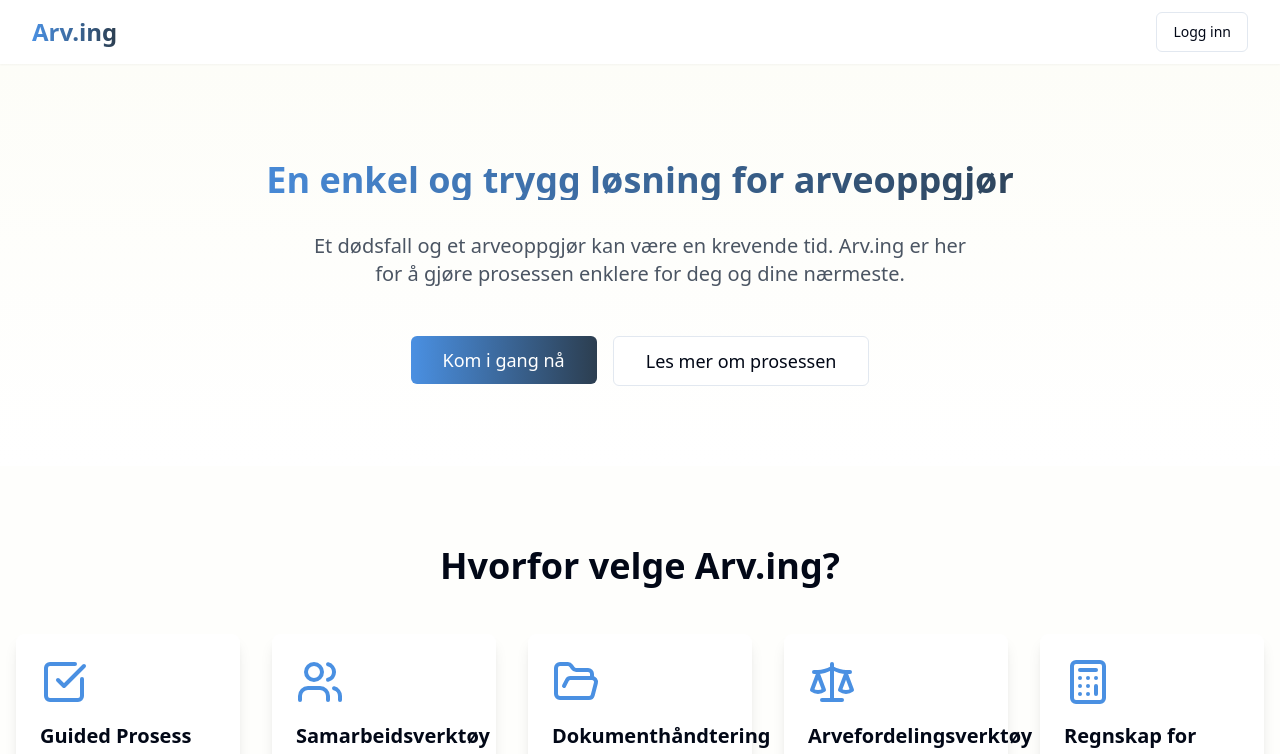
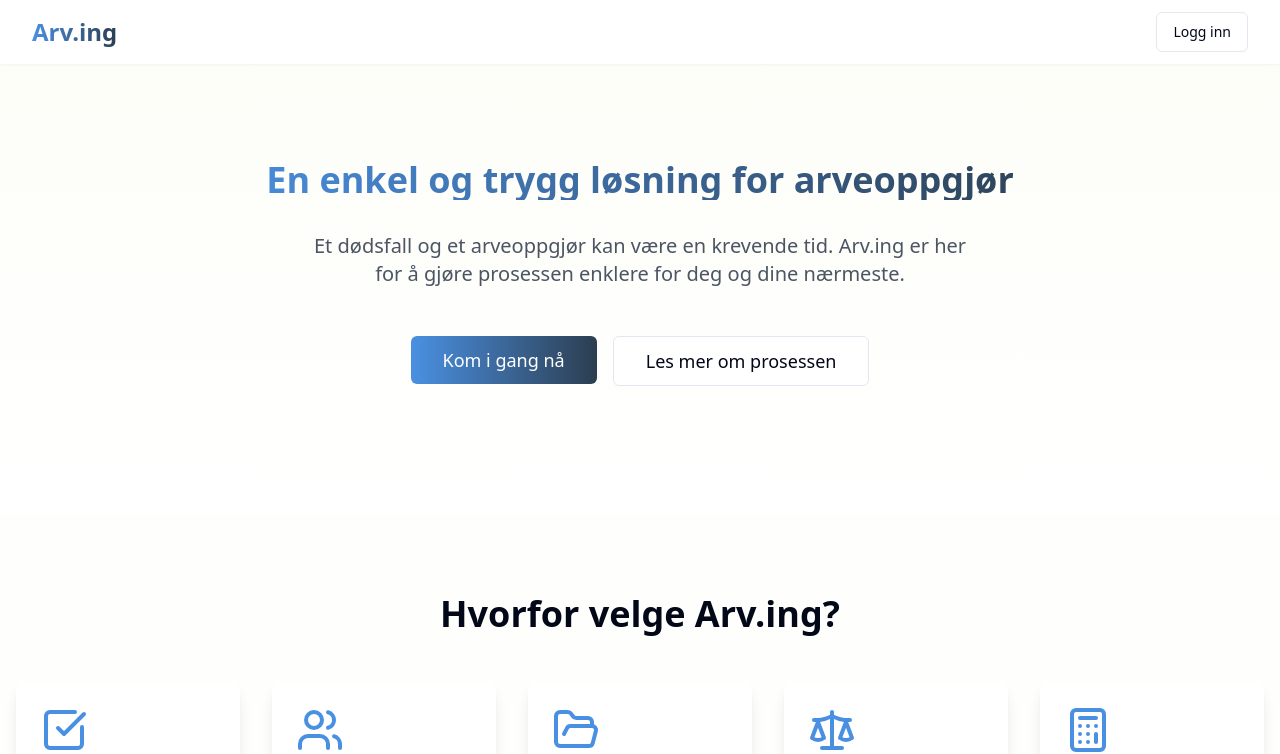
Before and after one commit to OlaTurmo/snug-sailor-platform, a React (Vite) app: page / in a window 1280 px wide. Shown: the top 754 px of the page. Built offline with nearby package versions, Linux system fonts and the light colour scheme.

Commit message:
Add spacing between hero and text
Increased the margin or padding between the Hero component and the text below it to improve layout and readability.
[skip gpt_engineer]

```diff
--- a/src/components/Hero.tsx
+++ b/src/components/Hero.tsx
@@ -5,7 +5,7 @@ export const Hero = () => {
   const navigate = useNavigate();
 
   return (
-    <div className="pt-24 pb-20 px-4 bg-gradient-to-b from-[#F5F5DC]/20 to-white">
+    <div className="pt-24 pb-32 px-4 bg-gradient-to-b from-[#F5F5DC]/20 to-white">
       <div className="container mx-auto text-center">
         <div className="max-w-4xl mx-auto">
           <h1 className="text-3xl md:text-4xl font-bold mb-8 bg-gradient-to-r from-[#4A90E2] to-[#2C3E50] bg-clip-text text-transparent leading-relaxed">
```
